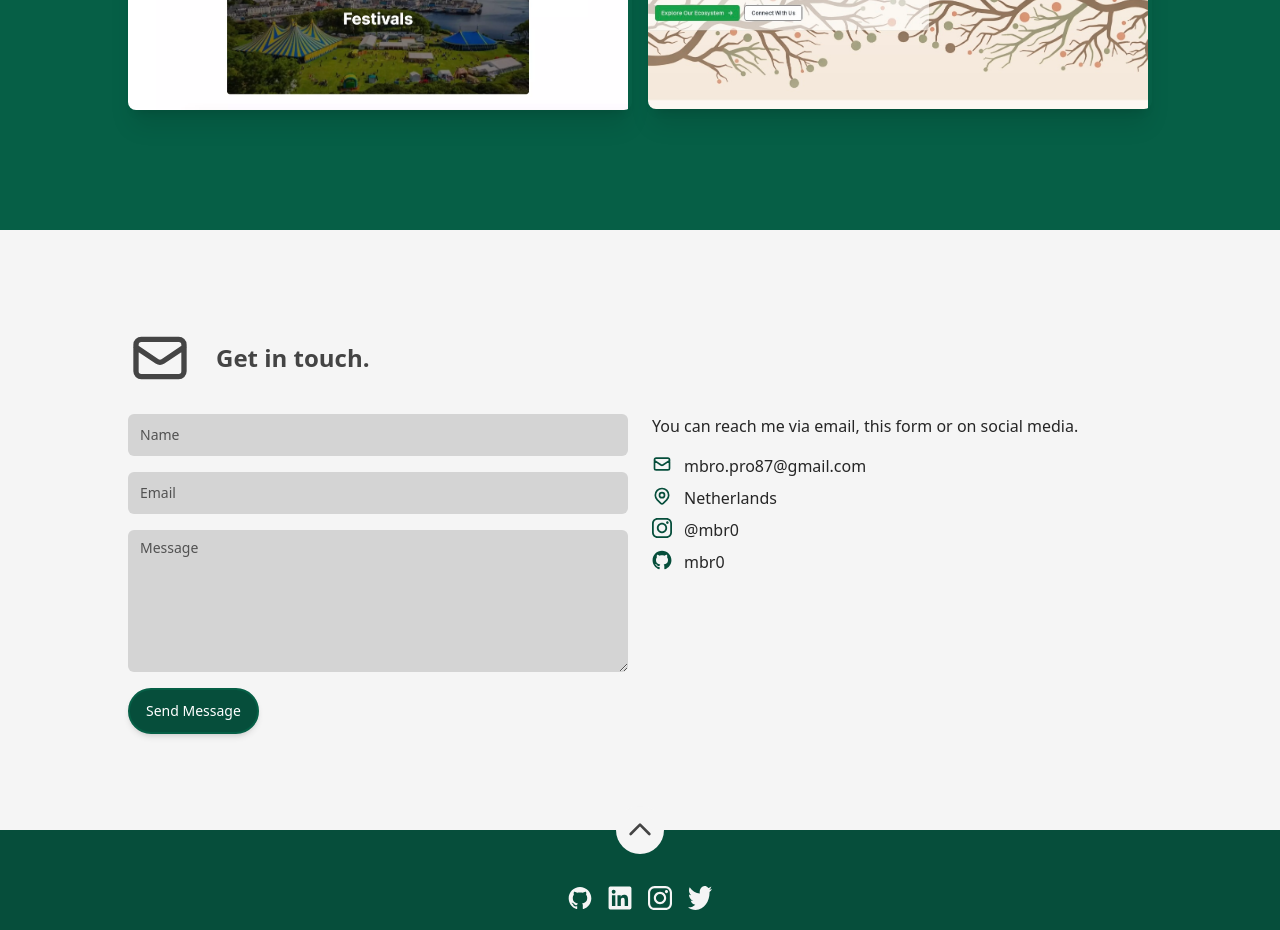
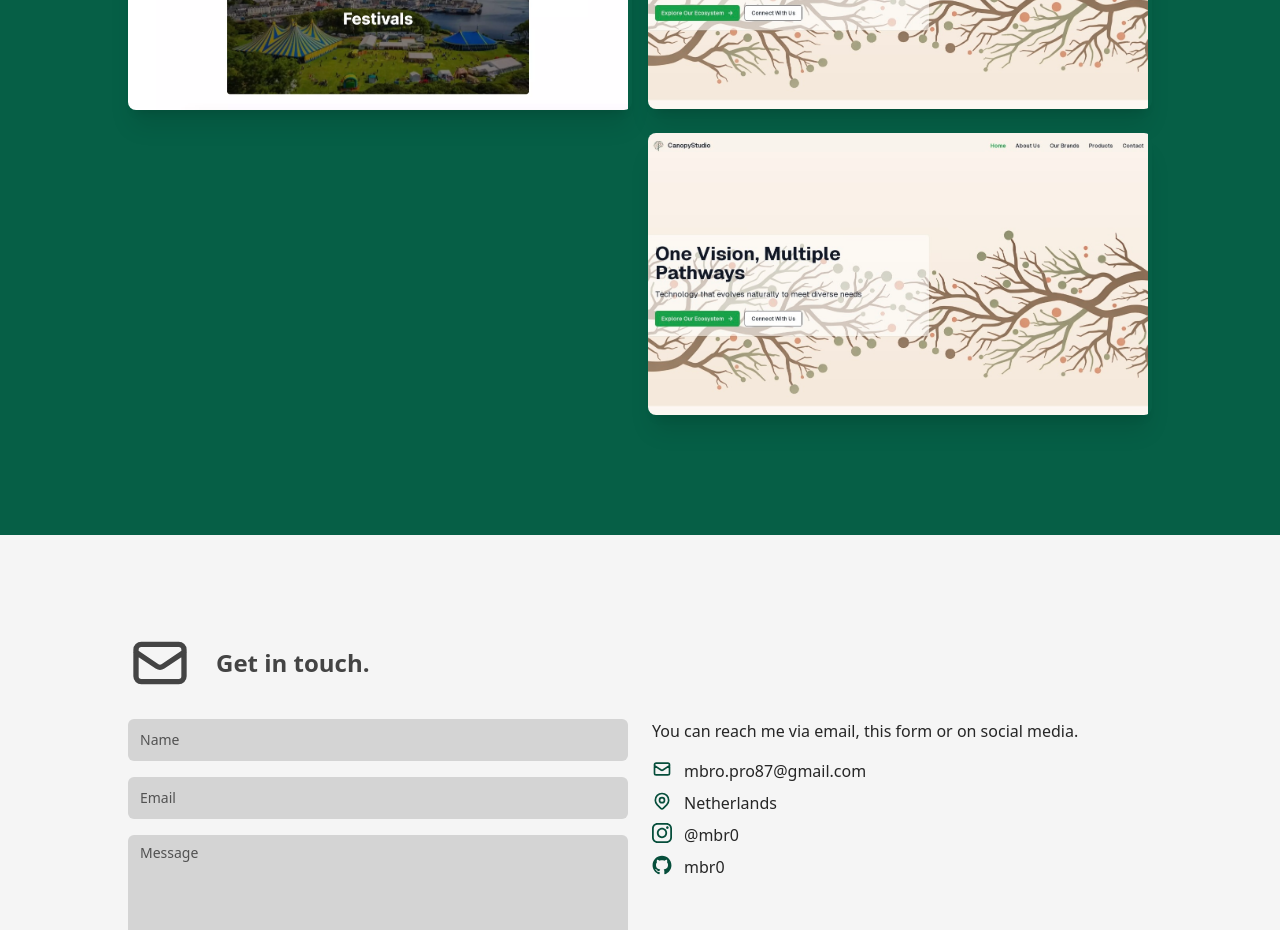
Before and after one commit to Mbr0/mbr0-portfolio, a Next.js app: page / in a window 1280 px wide. Shown: the part 3280-4210 px from the top of the page. Built offline with nearby package versions, Linux system fonts and the light colour scheme.

Commit message:
Update data.tsx

```diff
--- a/src/data/data.tsx
+++ b/src/data/data.tsx
@@ -250,6 +250,12 @@ export const portfolioItems: PortfolioItem[] = [
     url: 'https://canopystudio.io',
     image: portfolioCanopyStudio,
   },
+  {
+    title: 'CanopyStudio',
+    description: 'A creative technology hub building playful, AI-powered applications and tools, blending storytelling, design, and automation.',
+    url: 'https://canopystudio.io',
+    image: portfolioCanopyStudio,
+  },
 ];
 
 /**
```
